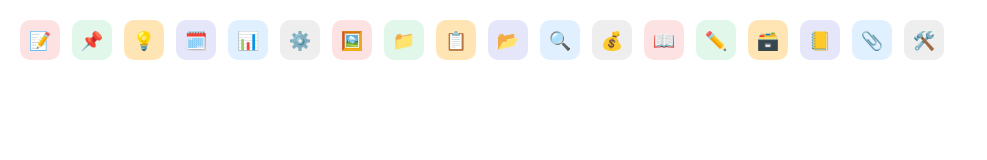
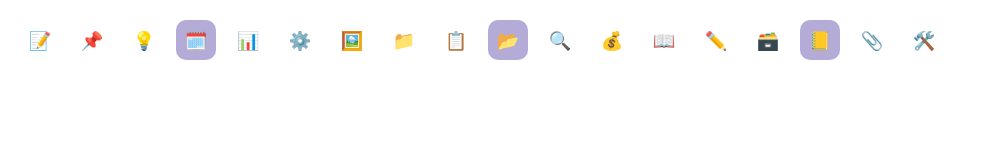
Before and after one commit to natalienaturals/notion-nav, a plain HTML site: page index.html in a window 1280 px wide. Shown: the whole page, without its empty margins (0-987 px from the left). Drawn offline with Linux system fonts and the light colour scheme.

Commit message:
Update style.css

```diff
--- a/style.css
+++ b/style.css
@@ -28,9 +28,9 @@ body {
   transform: scale(1.1);
 }
 
-.pink { background-color: #fde2e4; }
-.peach { background-color: #ffe5b4; }
-.lavender { background-color: #e6e6fa; }
-.mint { background-color: #e0f7ea; }
-.blue { background-color: #e0f0ff; }
-.gray { background-color: #eeeeee; }
+.red { background-color: #fe5f0b; }
+.chartreuse { background-color: #acb222; }
+.peachy { background-color: #f7ab54; }
+.lavender { background-color: #b4acd6; }
+.cyan { background-color: #00b7bd; }
+.navy { background-color: #00495f; }
```
